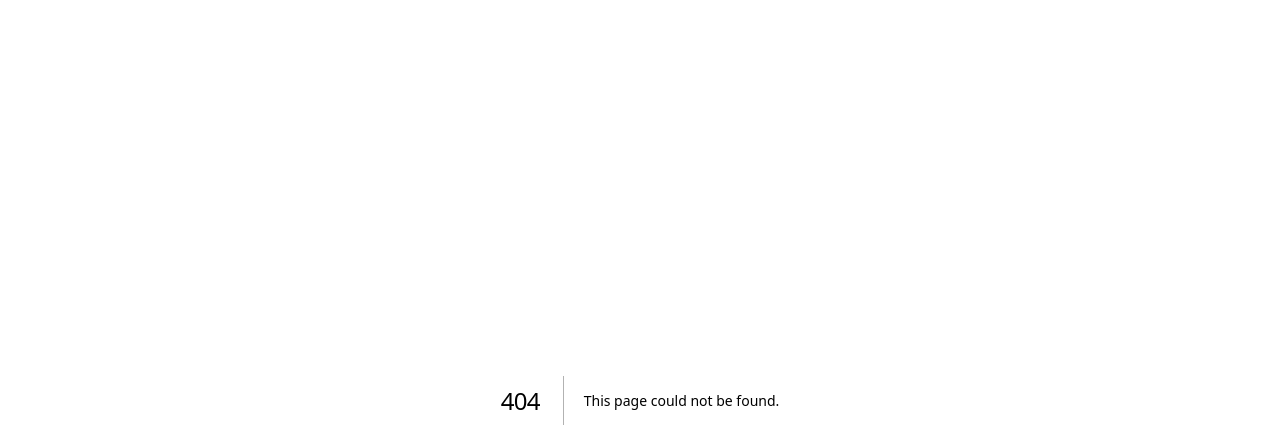
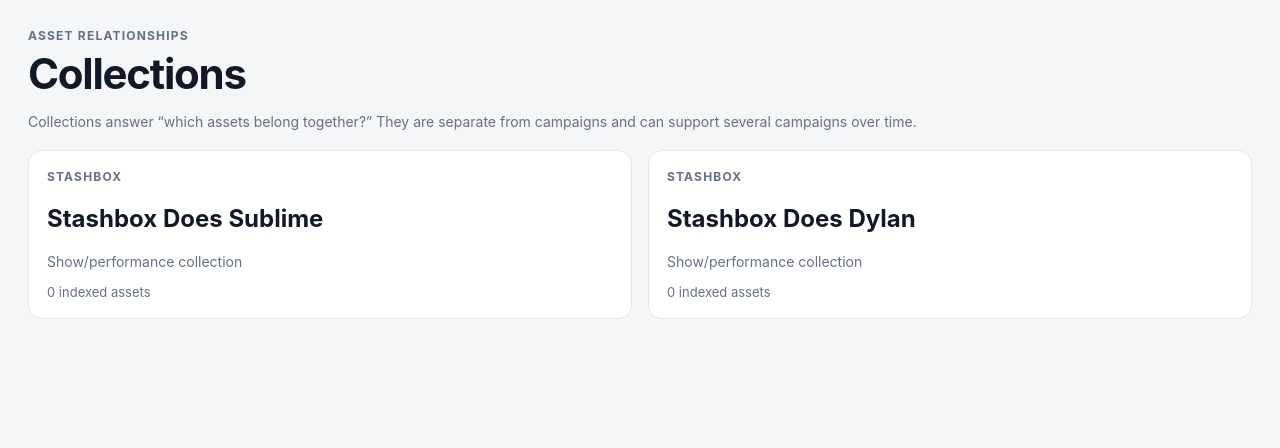
Before and after one commit to elettro/elettro-brand-os, a Next.js app in the folder apps/web/: page /collections in a window 1280 px wide. Before the commit this address had no page. Shown: the top 448 px of the page. Built offline with nearby package versions, Linux system fonts and the light colour scheme.

Commit message:
Add collections page

```diff
--- /dev/null
+++ b/apps/web/app/collections/page.tsx
@@ -0,0 +1,24 @@
+const collections = [
+  { name: "Stashbox Does Sublime", brand: "Stashbox", assets: 0, note: "Show/performance collection" },
+  { name: "Stashbox Does Dylan", brand: "Stashbox", assets: 0, note: "Show/performance collection" }
+];
+
+export default function CollectionsPage() {
+  return (
+    <main className="main">
+      <div className="eyebrow">Asset Relationships</div>
+      <h1>Collections</h1>
+      <p className="muted">Collections answer “which assets belong together?” They are separate from campaigns and can support several campaigns over time.</p>
+      <div className="grid" style={{ marginTop: 20, gridTemplateColumns: "repeat(auto-fit,minmax(260px,1fr))" }}>
+        {collections.map((collection) => (
+          <article className="card" key={collection.name}>
+            <div className="eyebrow">{collection.brand}</div>
+            <h2>{collection.name}</h2>
+            <p className="muted">{collection.note}</p>
+            <div className="metric">{collection.assets} indexed assets</div>
+          </article>
+        ))}
+      </div>
+    </main>
+  );
+}
```
